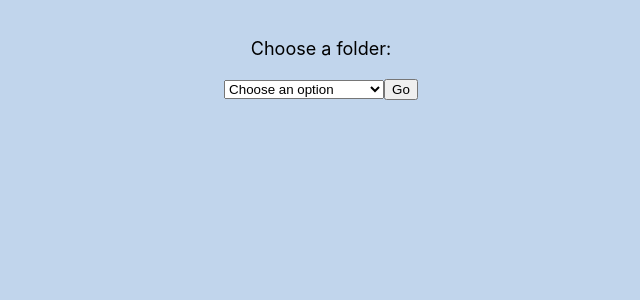
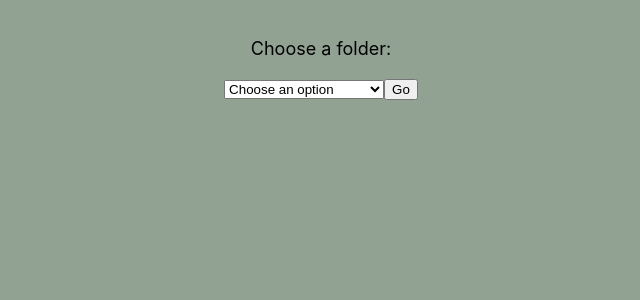
Before and after one commit to TanyaNaveen/file-viewer, a React (Create React App) app: page / in a window 1280 px wide. Shown: the top 300 px of the page, without its empty margins (339-979 px from the left). Built offline with nearby package versions, Linux system fonts and the light colour scheme.

Commit message:
testing deploy

```diff
--- a/src/index.css
+++ b/src/index.css
@@ -12,8 +12,8 @@ body {
   padding-left: 5vh;
   padding-top: 2.5vh;
 
-  background-color: rgb(193, 213, 236);
-
+  /* background-color: rgb(193, 213, 236); */
+  background-color: rgb(146, 162, 146);
 }
 
 code {
```
